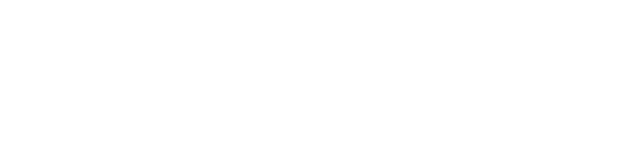
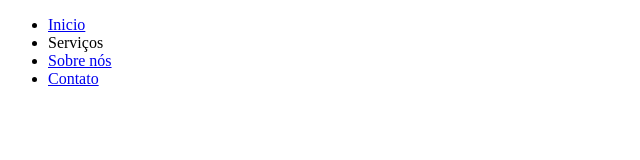
Before and after one commit to etecdevcamily-cmyk/site, a plain HTML site: page index.html in a window 1280 px wide. Shown: the whole page, without its empty margins (0-640 px from the left). Drawn offline with Linux system fonts and the light colour scheme.

Commit message:
alteração

```diff
--- a/index.html
+++ b/index.html
@@ -6,6 +6,15 @@
     <title>Document</title>
 </head>
 <body>
-
+    <header>
+        <nav>
+            <ul>
+                <li> <a href="inicio">Inicio</a></li>
+                <li> <a href="Serviços"></a>Serviços</li>
+                <li> <a href="Sobre">Sobre nós</a></li>
+                <li> <a href="contato">Contato</a></li>
+            </ul>
+        </nav>
+    </header>
 </body>
 </html>
```
